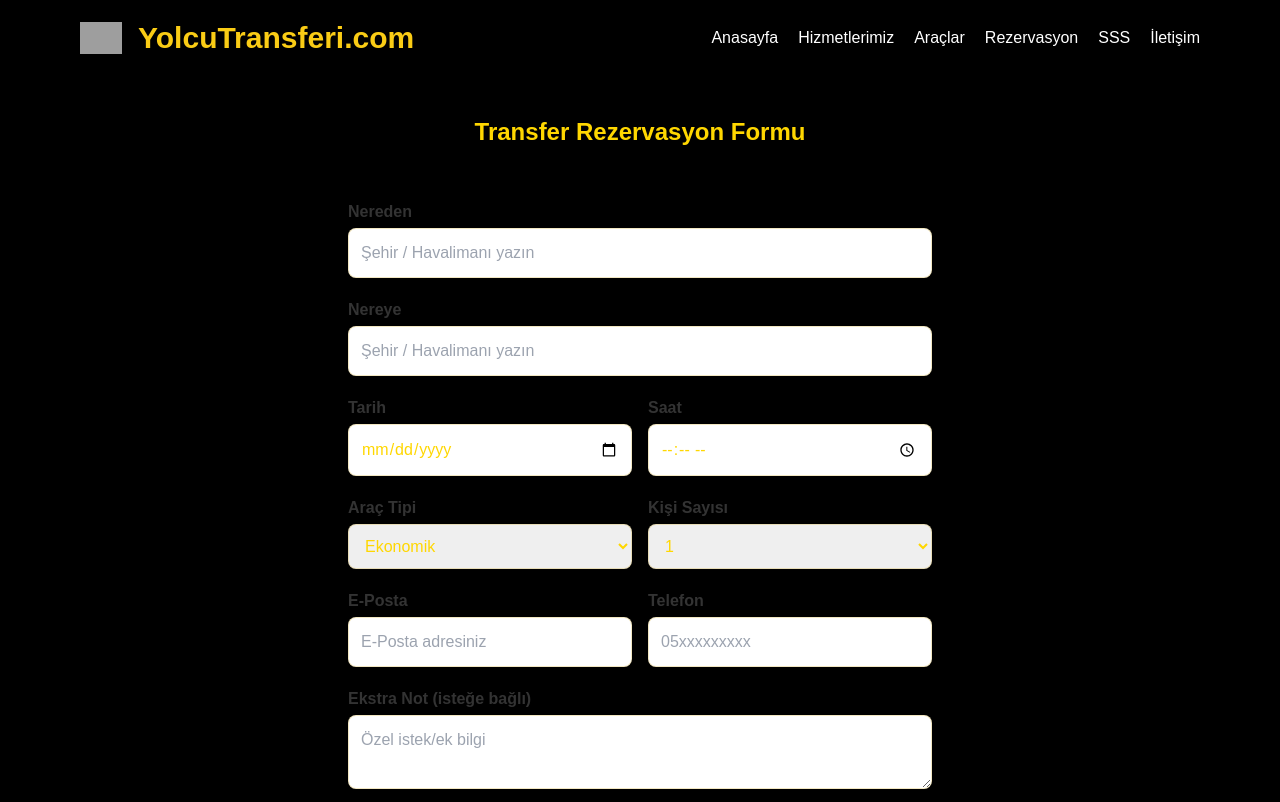
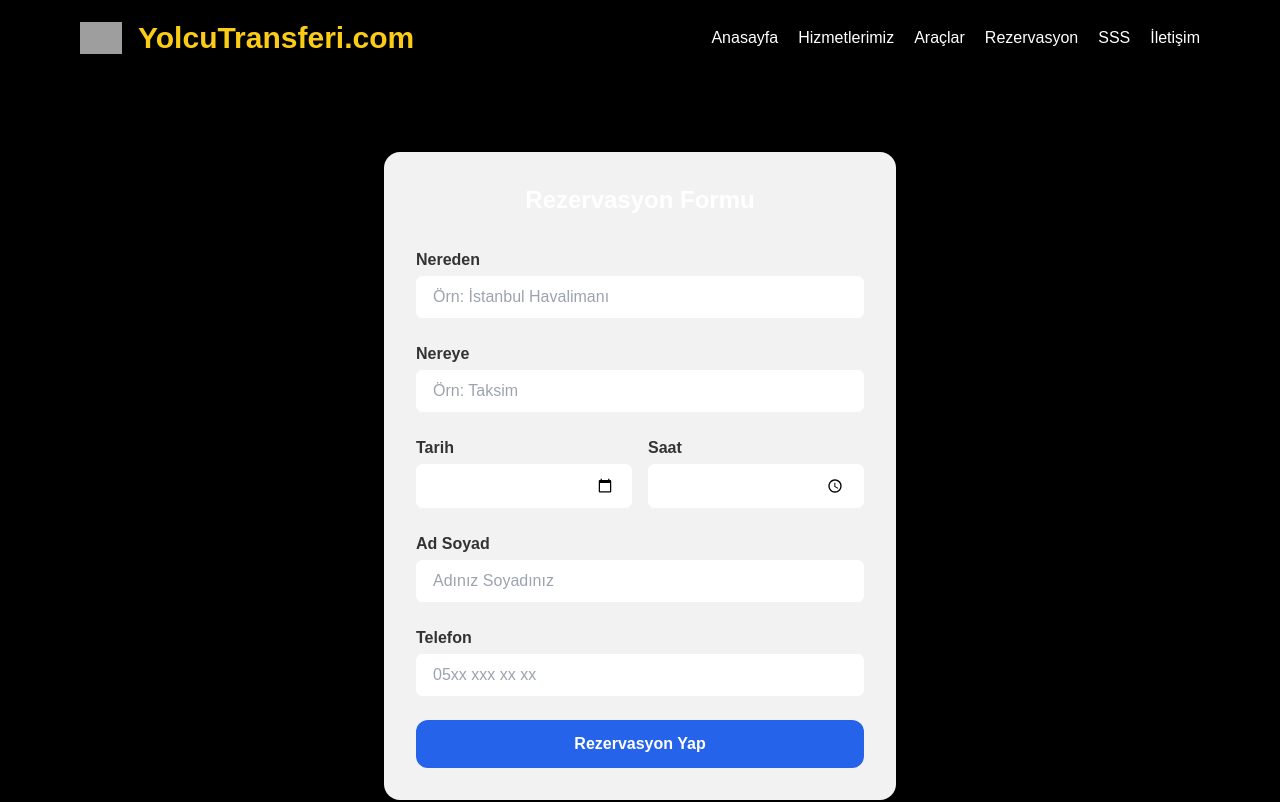
Before and after one commit to haliltayfur/yolcutransferi, a Next.js app: page /rezervasyon in a window 1280 px wide. Shown: the top 802 px of the page. Built offline with nearby package versions, Linux system fonts and the light colour scheme; grey boxes are pictures that could not be loaded.

Commit message:
Update page.js

```diff
--- a/app/rezervasyon/page.js
+++ b/app/rezervasyon/page.js
@@ -1,167 +1,40 @@
-"use client";
-import { useState } from "react";
-
-const sehirler = [
-  "İstanbul", "Ankara", "İzmir", "Antalya", "Bodrum", "Trabzon",
-  "Sabiha Gökçen Havalimanı", "İstanbul Havalimanı", "Esenboğa Havalimanı"
-];
-
-const aracTipleri = [
-  "Ekonomik", "Standart", "Lüks", "Premium Elite", "Premium +++", "Dron Transferi", "Diğer"
-];
-
-const yolcuSayilari = Array.from({ length: 10 }, (_, i) => (i + 1).toString()).concat("Diğer");
+// Örnek: pages/rezervasyon.js
 
 export default function Rezervasyon() {
-  const [nereden, setNereden] = useState("");
-  const [nereye, setNereye] = useState("");
-  const [tarih, setTarih] = useState("");
-  const [saat, setSaat] = useState("");
-  const [arac, setArac] = useState(aracTipleri[0]);
-  const [kisi, setKisi] = useState("1");
-  const [email, setEmail] = useState("");
-  const [telefon, setTelefon] = useState("");
-  const [not, setNot] = useState("");
-
-  // Filtreleme/autocomplete
-  const filterLoc = (input) =>
-    !input
-      ? []
-      : sehirler.filter((opt) => opt.toLowerCase().includes(input.toLowerCase()));
-
-  const [neredenOpts, setNeredenOpts] = useState([]);
-  const [nereyeOpts, setNereyeOpts] = useState([]);
-
   return (
-    <main className="max-w-2xl mx-auto px-4 py-10">
-      <h1 className="text-2xl font-bold text-gold mb-6 text-center">Transfer Rezervasyon Formu</h1>
-      <form className="bg-black/70 rounded-xl shadow-lg p-7 flex flex-col gap-5" onSubmit={e => e.preventDefault()}>
-        {/* Nereden */}
+    <div className="min-h-screen flex items-center justify-center bg-gradient-to-br from-gray-100 to-gray-300">
+      <div className="w-full max-w-lg p-8 rounded-2xl shadow-2xl bg-white/95 backdrop-blur-md">
+        <h1 className="text-2xl font-bold mb-8 text-center text-gray-800">Rezervasyon Formu</h1>
+        <form className="space-y-6">
           <div>
-          <label className="text-gray-200 font-semibold">Nereden</label>
-          <input
-            className="mt-1 w-full p-3 rounded-lg bg-gray-900/90 text-gold border border-gold/30 focus:outline-none"
-            placeholder="Şehir / Havalimanı yazın"
-            value={nereden}
-            onChange={e => {
-              setNereden(e.target.value);
-              setNeredenOpts(filterLoc(e.target.value));
-            }}
-            list="nereden-list"
-            required
-          />
-          <datalist id="nereden-list">
-            {neredenOpts.map(opt => <option key={opt}>{opt}</option>)}
-          </datalist>
+            <label className="block text-gray-700 mb-1">Nereden</label>
+            <input type="text" className="w-full px-4 py-2 rounded-md border border-gray-300 focus:ring-2 focus:ring-blue-500 bg-white" placeholder="Örn: İstanbul Havalimanı" />
           </div>
-        {/* Nereye */}
           <div>
-          <label className="text-gray-200 font-semibold">Nereye</label>
-          <input
-            className="mt-1 w-full p-3 rounded-lg bg-gray-900/90 text-gold border border-gold/30 focus:outline-none"
-            placeholder="Şehir / Havalimanı yazın"
-            value={nereye}
-            onChange={e => {
-              setNereye(e.target.value);
-              setNereyeOpts(filterLoc(e.target.value));
-            }}
-            list="nereye-list"
-            required
-          />
-          <datalist id="nereye-list">
-            {nereyeOpts.map(opt => <option key={opt}>{opt}</option>)}
-          </datalist>
+            <label className="block text-gray-700 mb-1">Nereye</label>
+            <input type="text" className="w-full px-4 py-2 rounded-md border border-gray-300 focus:ring-2 focus:ring-blue-500 bg-white" placeholder="Örn: Taksim" />
           </div>
-        {/* Tarih - Saat */}
           <div className="flex gap-4">
             <div className="flex-1">
-            <label className="text-gray-200 font-semibold">Tarih</label>
-            <input
-              type="date"
-              className="mt-1 w-full p-3 rounded-lg bg-gray-900/90 text-gold border border-gold/30 focus:outline-none"
-              value={tarih}
-              onChange={e => setTarih(e.target.value)}
-              required
-            />
+              <label className="block text-gray-700 mb-1">Tarih</label>
+              <input type="date" className="w-full px-4 py-2 rounded-md border border-gray-300 bg-white" />
             </div>
             <div className="flex-1">
-            <label className="text-gray-200 font-semibold">Saat</label>
-            <input
-              type="time"
-              className="mt-1 w-full p-3 rounded-lg bg-gray-900/90 text-gold border border-gold/30 focus:outline-none"
-              value={saat}
-              onChange={e => setSaat(e.target.value)}
-              required
-            />
+              <label className="block text-gray-700 mb-1">Saat</label>
+              <input type="time" className="w-full px-4 py-2 rounded-md border border-gray-300 bg-white" />
             </div>
           </div>
-        {/* Araç Tipi - Kişi */}
-        <div className="flex gap-4">
-          <div className="flex-1">
-            <label className="text-gray-200 font-semibold">Araç Tipi</label>
-            <select
-              className="mt-1 w-full p-3 rounded-lg bg-gray-900/90 text-gold border border-gold/30 focus:outline-none"
-              value={arac}
-              onChange={e => setArac(e.target.value)}
-            >
-              {aracTipleri.map(tip => (
-                <option key={tip}>{tip}</option>
-              ))}
-            </select>
+          <div>
+            <label className="block text-gray-700 mb-1">Ad Soyad</label>
+            <input type="text" className="w-full px-4 py-2 rounded-md border border-gray-300 bg-white" placeholder="Adınız Soyadınız" />
           </div>
-          <div className="flex-1">
-            <label className="text-gray-200 font-semibold">Kişi Sayısı</label>
-            <select
-              className="mt-1 w-full p-3 rounded-lg bg-gray-900/90 text-gold border border-gold/30 focus:outline-none"
-              value={kisi}
-              onChange={e => setKisi(e.target.value)}
-            >
-              {yolcuSayilari.map(sayi => (
-                <option key={sayi}>{sayi}</option>
-              ))}
-            </select>
+          <div>
+            <label className="block text-gray-700 mb-1">Telefon</label>
+            <input type="tel" className="w-full px-4 py-2 rounded-md border border-gray-300 bg-white" placeholder="05xx xxx xx xx" />
+          </div>
+          <button type="submit" className="w-full py-3 rounded-xl bg-blue-600 text-white font-bold hover:bg-blue-700 transition">Rezervasyon Yap</button>
+        </form>
       </div>
     </div>
-        {/* Email - Telefon */}
-        <div className="flex gap-4">
-          <div className="flex-1">
-            <label className="text-gray-200 font-semibold">E-Posta</label>
-            <input
-              type="email"
-              className="mt-1 w-full p-3 rounded-lg bg-gray-900/90 text-gold border border-gold/30 focus:outline-none"
-              placeholder="E-Posta adresiniz"
-              value={email}
-              onChange={e => setEmail(e.target.value)}
-              required
-            />
-          </div>
-          <div className="flex-1">
-            <label className="text-gray-200 font-semibold">Telefon</label>
-            <input
-              type="tel"
-              className="mt-1 w-full p-3 rounded-lg bg-gray-900/90 text-gold border border-gold/30 focus:outline-none"
-              placeholder="05xxxxxxxxx"
-              value={telefon}
-              onChange={e => setTelefon(e.target.value)}
-              required
-            />
-          </div>
-        </div>
-        {/* Not */}
-        <div>
-          <label className="text-gray-200 font-semibold">Ekstra Not (isteğe bağlı)</label>
-          <textarea
-            className="mt-1 w-full p-3 rounded-lg bg-gray-900/90 text-gold border border-gold/30 focus:outline-none"
-            rows={2}
-            placeholder="Özel istek/ek bilgi"
-            value={not}
-            onChange={e => setNot(e.target.value)}
-          />
-        </div>
-        <button className="mt-3 bg-gold text-black font-semibold py-3 rounded-xl text-lg shadow hover:bg-yellow-400 transition">
-          Rezervasyon Yap
-        </button>
-      </form>
-    </main>
   );
 }
```
Lines whose indentation alone changed are shown as unchanged.
